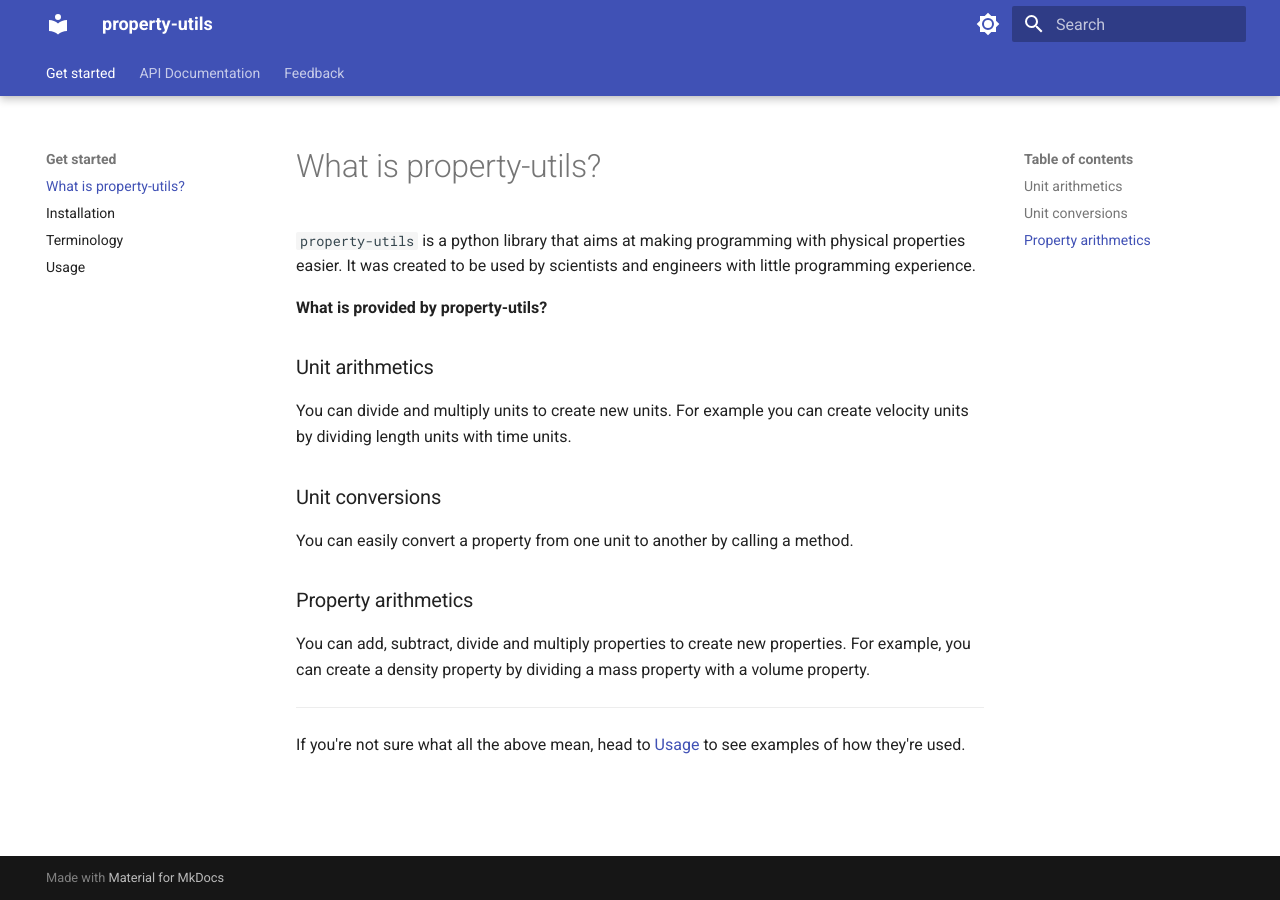
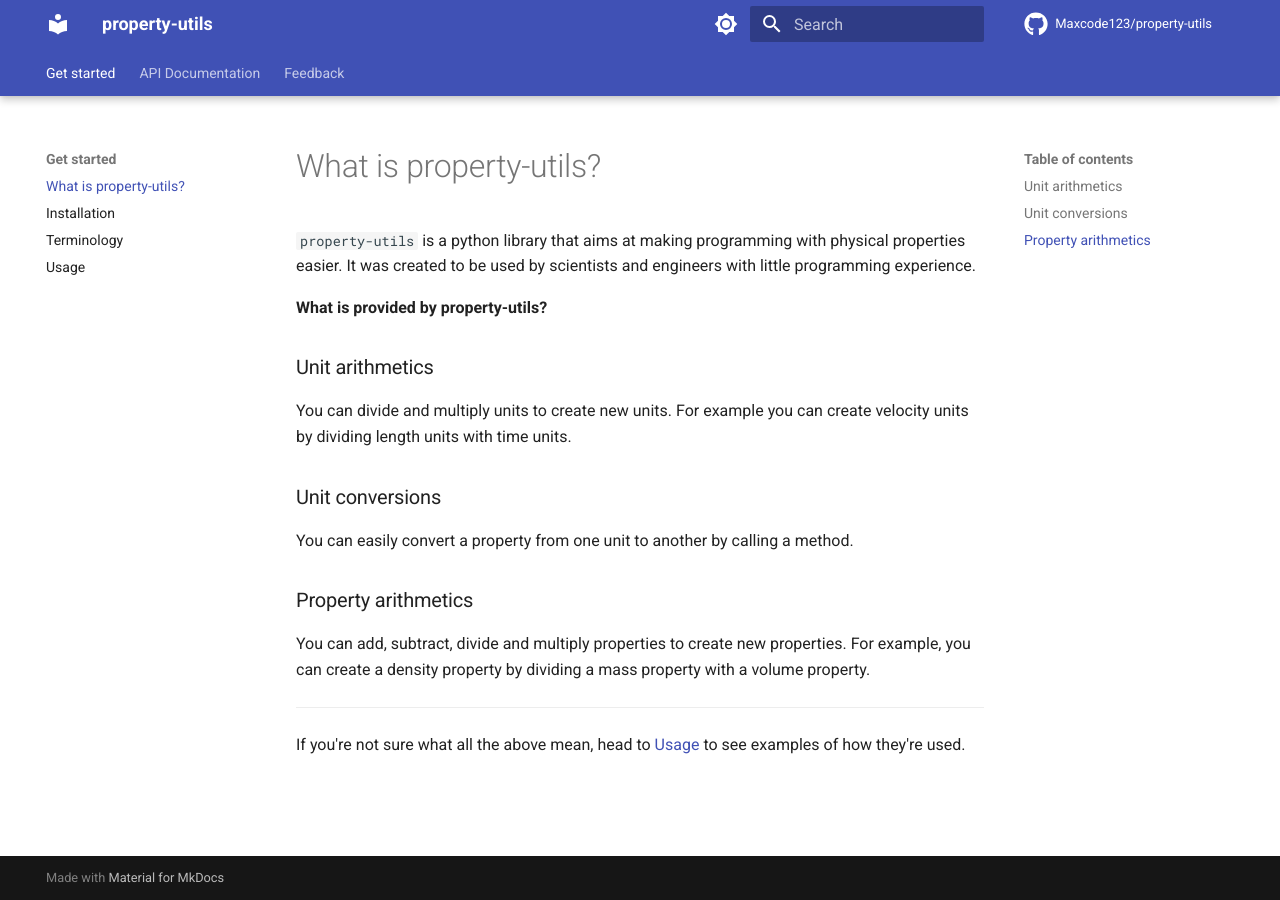
Before and after one commit to Maxcode123/property-utils, an MkDocs documentation site: the page built from docs/index.md, in a window 1280 px wide. Built offline with MkDocs 1.6.1 and Material for MkDocs 9.7.7, drawn with Linux system fonts in a browser that asks for light colours; comment, search, counter and statistics services are not loaded.

Commit message:
Add gh repo to documentation page

```diff
--- a/mkdocs.yml
+++ b/mkdocs.yml
@@ -1,5 +1,7 @@
 site_name: property-utils
 site_url: https://maxcode123.github.io/property-utils/
+repo_url: https://github.com/Maxcode123/property-utils
+repo_name: Maxcode123/property-utils
 nav:
   - Get started:
     - What is property-utils?: index.md
@@ -35,6 +37,8 @@ theme:
       toggle:
         icon: material/brightness-4
         name: Switch to light mode
+  icon:
+    repo: fontawesome/brands/github
 
 plugins:
 - mkdocstrings
```
